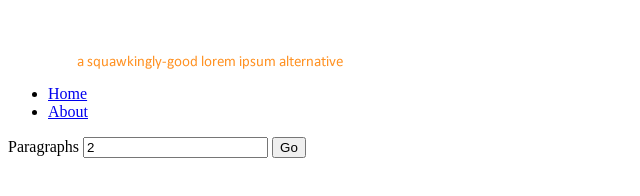
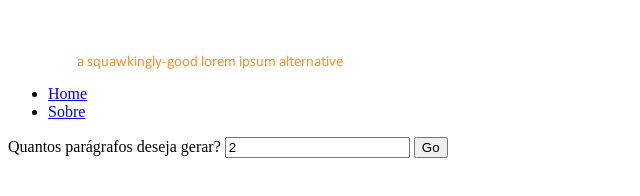
Before and after one commit to rivailruiz/beira-ipsum, a website: page views/ipsum.html in a window 1280 px wide. Shown: the whole page, without its empty margins (0-640 px from the left). Drawn offline with Linux system fonts and the light colour scheme.

Commit message:
change coisas

```diff
--- a/views/ipsum.html
+++ b/views/ipsum.html
@@ -7,7 +7,7 @@
 				<nav>
 					<ul>
 						<li><a href="/">Home</a></li>
-						<li><a href="/about">About</a></li>
+						<li><a href="/about">Sobre</a></li>
 					<ul>
 
 				</nav>
@@ -18,7 +18,7 @@
 
 		<div class="wrapper">
 				<div id="ipsum-request">
-						<label for="paragraphs">Paragraphs</label>
+						<label for="paragraphs">Quantos parágrafos deseja gerar?</label>
 						<input type="text" id="paragraphs" value="2" maxlength="2" />
 						<input type="submit" value="Go" />
 				</div>
```
Also changed, not shown: views/header.html (+1 -1 lines).
